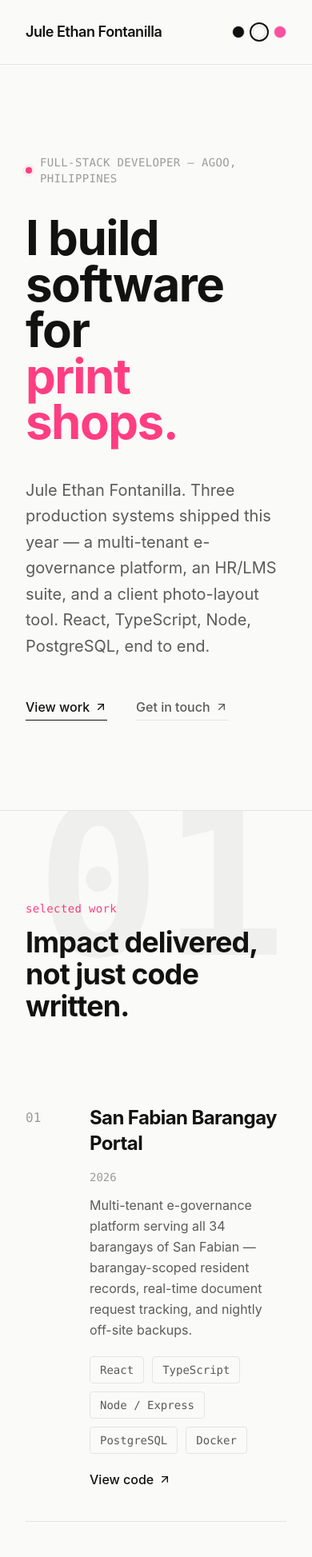
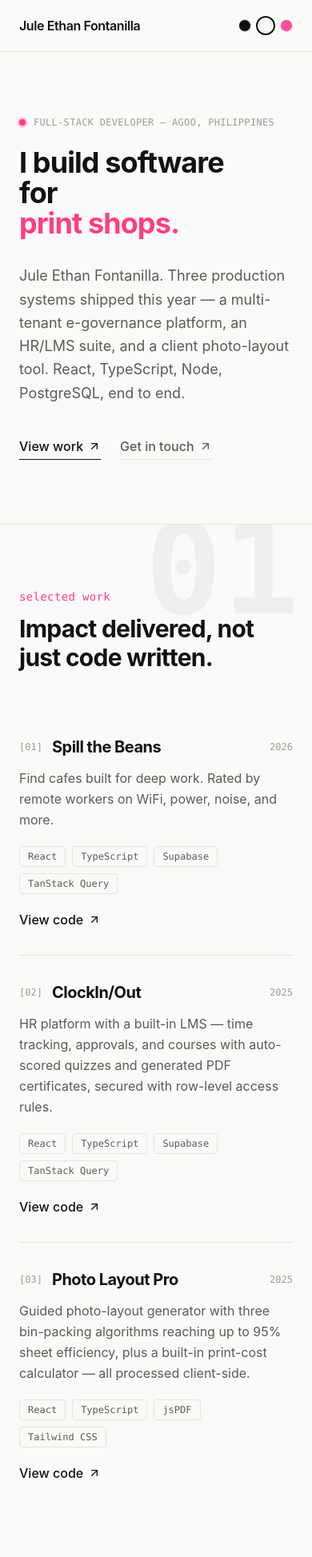
Before and after one commit to ithereforedontknow/cli-portfolio, a React (Vite) app: page / in a window 390 px wide. Shown: the top 1947 px of the page at 80% size. Built offline with nearby package versions, Linux system fonts and the light colour scheme; a web font is replaced by a local one.

Commit message:
redesign

```diff
--- a/src/App.jsx
+++ b/src/App.jsx
@@ -7,12 +7,12 @@ const THEMES = ["dark", "light", "pink"];
 const PROJECTS = [
   {
     index: "01",
-    title: "San Fabian Barangay Portal",
+    title: "Spill the Beans",
     year: "2026",
     description:
-      "Multi-tenant e-governance platform serving all 34 barangays of San Fabian — barangay-scoped resident records, real-time document request tracking, and nightly off-site backups.",
-    tags: ["React", "TypeScript", "Node / Express", "PostgreSQL", "Docker"],
-    href: "https://github.com/ithereforedontknow/barangay-portal",
+      "Find cafes built for deep work. Rated by remote workers on WiFi, power, noise, and more.",
+    tags: ["React", "TypeScript","Supabase", "TanStack Query"],
+    href: "https://github.com/ithereforedontknow/spillthebeans",
   },
   {
     index: "02",
@@ -21,7 +21,7 @@ const PROJECTS = [
     description:
       "HR platform with a built-in LMS — time tracking, approvals, and courses with auto-scored quizzes and generated PDF certificates, secured with row-level access rules.",
     tags: ["React", "TypeScript", "Supabase", "TanStack Query"],
-    href: "https://github.com/ithereforedontknow/clockin-clockout",
+    href: "https://github.com/ithereforedontknow/clockinout",
   },
   {
     index: "03",
@@ -30,13 +30,13 @@ const PROJECTS = [
     description:
       "Guided photo-layout generator with three bin-packing algorithms reaching up to 95% sheet efficiency, plus a built-in print-cost calculator — all processed client-side.",
     tags: ["React", "TypeScript", "jsPDF", "Tailwind CSS"],
-    href: "https://github.com/ithereforedontknow/printer-ni-ethan",
+    href: "https://github.com/ithereforedontknow/photo-layout-pro",
   },
 ];
 
 const EXPERIENCE = [
   {
-    date: "March 2026 — Present",
+    date: "Jan 2026 — Present",
     role: "Government Internship Program (GIP)",
     org: "LGU — Agoo, La Union",
     detail:
@@ -53,7 +53,6 @@ const EXPERIENCE = [
 
 /* ---------------------------------------------------------------------
    RotatingText — from React Bits, ported as-is (JS + CSS variant).
-   Requires the "motion" package: npm install motion
 --------------------------------------------------------------------- */
 function cn(...classes) {
   return classes.filter(Boolean).join(" ");
@@ -233,19 +232,19 @@ export default function App() {
   const scrollToTop = () => window.scrollTo({ top: 0, behavior: "smooth" });
 
   return (
-    <div data-theme={theme} className="min-h-screen bg-bg text-ink font-sans antialiased transition-colors duration-300">
+    <div data-theme={theme} className="min-h-screen bg-bg text-ink font-sans antialiased transition-colors duration-300 overflow-x-hidden">
       {/* NAV */}
       <nav className="sticky top-0 z-30 bg-bg/95 backdrop-blur border-b border-hairline">
-        <div className="max-w-5xl mx-auto px-8 h-20 flex items-center justify-between">
-          <a href="#" className="font-semibold text-lg tracking-tight text-ink">
+        <div className="max-w-5xl mx-auto px-6 sm:px-8 h-16 sm:h-20 flex items-center justify-between">
+          <a href="#" className="font-semibold text-base sm:text-lg tracking-tight text-ink truncate mr-4">
             Jule Ethan Fontanilla
           </a>
-          <div className="hidden md:flex items-center gap-9 font-mono text-sm text-muted">
+          <div className="hidden md:flex items-center gap-8 font-mono text-sm text-muted">
             <a href="#work" className="hover:text-ink transition-colors">work</a>
             <a href="#about" className="hover:text-ink transition-colors">about</a>
             <a href="#contact" className="hover:text-ink transition-colors">contact</a>
           </div>
-          <div className="flex items-center gap-2.5">
+          <div className="flex items-center gap-2.5 shrink-0">
             {THEMES.map((t) => (
               <button
                 key={t}
@@ -266,8 +265,8 @@ export default function App() {
       </nav>
 
       {/* HERO */}
-      <section className="max-w-5xl mx-auto px-8 pt-28 md:pt-36 pb-28 md:pb-32">
-        <p className="flex items-center gap-2.5 font-mono text-sm text-dim tracking-wide mb-9">
+      <section className="max-w-5xl mx-auto px-6 sm:px-8 pt-20 sm:pt-28 md:pt-36 pb-20 sm:pb-28 md:pb-32">
+        <p className="flex items-center gap-2.5 font-mono text-xs sm:text-sm text-dim tracking-wide mb-6 sm:mb-9">
           <span className="relative flex h-2 w-2">
             <span className="absolute inline-flex h-full w-full animate-ping rounded-full bg-accent opacity-75" />
             <span className="relative inline-flex h-2 w-2 rounded-full bg-accent" />
@@ -275,7 +274,7 @@ export default function App() {
           FULL-STACK DEVELOPER — AGOO, PHILIPPINES
         </p>
 
-        <h1 className="text-6xl sm:text-7xl md:text-8xl font-bold tracking-tight leading-[0.96] mb-10 max-w-4xl">
+        <h1 className="text-4xl sm:text-6xl md:text-7xl lg:text-8xl font-bold tracking-tight leading-[1.05] sm:leading-[0.96] mb-8 sm:mb-10 max-w-4xl">
           I build software
           <br />
           for{" "}
@@ -292,13 +291,13 @@ export default function App() {
           />
         </h1>
 
-        <p className="text-xl md:text-2xl text-muted max-w-2xl leading-relaxed mb-12">
+        <p className="text-lg sm:text-xl md:text-2xl text-muted max-w-2xl leading-relaxed mb-10 sm:mb-12">
           Jule Ethan Fontanilla. Three production systems shipped this year —
           a multi-tenant e-governance platform, an HR/LMS suite, and a client
           photo-layout tool. React, TypeScript, Node, PostgreSQL, end to end.
         </p>
 
-        <div className="flex flex-wrap gap-9">
+        <div className="flex flex-wrap gap-6 sm:gap-9">
           <a
             href="#work"
             className="inline-flex items-center gap-1.5 text-base font-medium text-ink border-b border-ink pb-1 hover:opacity-70 transition-opacity"
@@ -316,13 +315,13 @@ export default function App() {
 
       {/* WORK */}
       <section id="work" className="relative overflow-hidden border-t border-hairline">
-        <span className="pointer-events-none select-none absolute -top-10 right-8 font-mono font-semibold text-[260px] leading-none text-ink opacity-[0.045]">
+        <span className="pointer-events-none select-none absolute -top-6 sm:-top-10 right-4 sm:right-8 font-mono font-semibold text-[160px] sm:text-[220px] md:text-[260px] leading-none text-ink opacity-[0.045]">
           01
         </span>
-        <div className="max-w-5xl mx-auto px-8 py-28 md:py-36">
-          <div className="mb-16">
+        <div className="max-w-5xl mx-auto px-6 sm:px-8 py-20 sm:py-28 md:py-36">
+          <div className="mb-12 sm:mb-16">
             <p className="font-mono text-sm text-accent tracking-wide mb-3">selected work</p>
-            <h2 className="text-4xl md:text-5xl font-bold tracking-tight">
+            <h2 className="text-3xl sm:text-4xl md:text-5xl font-bold tracking-tight">
               Impact delivered, not just code written.
             </h2>
           </div>
@@ -332,24 +331,27 @@ export default function App() {
               <div
                 key={p.title}
                 className={cn(
-                  "grid grid-cols-[56px_1fr] gap-6 py-10",
+                  "grid grid-cols-1 sm:grid-cols-[48px_1fr] md:grid-cols-[56px_1fr] gap-4 sm:gap-6 py-8 sm:py-10",
                   i !== 0 && "border-t border-hairline"
                 )}
               >
-                <div className="font-mono text-base text-dim pt-1">{p.index}</div>
+                <div className="font-mono text-sm sm:text-base text-dim pt-1 hidden sm:block">{p.index}</div>
                 <div>
                   <div className="flex items-baseline justify-between gap-4 flex-wrap mb-3">
-                    <h3 className="text-2xl md:text-3xl font-bold tracking-tight">{p.title}</h3>
-                    <span className="font-mono text-sm text-dim">{p.year}</span>
+                    <div className="flex items-center gap-3">
+                      <span className="font-mono text-xs sm:text-sm text-dim sm:hidden">[{p.index}]</span>
+                      <h3 className="text-xl sm:text-2xl md:text-3xl font-bold tracking-tight">{p.title}</h3>
                     </div>
-                  <p className="text-base md:text-lg text-muted max-w-2xl leading-relaxed mb-5">
+                    <span className="font-mono text-xs sm:text-sm text-dim">{p.year}</span>
+                  </div>
+                  <p className="text-base sm:text-lg text-muted max-w-2xl leading-relaxed mb-5">
                     {p.description}
                   </p>
-                  <div className="flex flex-wrap gap-2.5 mb-5">
+                  <div className="flex flex-wrap gap-2 mb-5">
                     {p.tags.map((t) => (
                       <span
                         key={t}
-                        className="font-mono text-sm text-muted border border-hairline rounded px-3 py-1.5"
+                        className="font-mono text-xs sm:text-sm text-muted border border-hairline rounded px-2.5 sm:px-3 py-1 sm:py-1.5"
                       >
                         {t}
                       </span>
@@ -372,13 +374,13 @@ export default function App() {
 
       {/* ABOUT / EXPERIENCE + SKILLS */}
       <section id="about" className="relative overflow-hidden border-t border-hairline">
-        <span className="pointer-events-none select-none absolute -top-10 right-8 font-mono font-semibold text-[260px] leading-none text-ink opacity-[0.045]">
+        <span className="pointer-events-none select-none absolute -top-6 sm:-top-10 right-4 sm:right-8 font-mono font-semibold text-[160px] sm:text-[220px] md:text-[260px] leading-none text-ink opacity-[0.045]">
           02
         </span>
-        <div className="max-w-5xl mx-auto px-8 py-28 md:py-36">
-          <div className="mb-16">
+        <div className="max-w-5xl mx-auto px-6 sm:px-8 py-20 sm:py-28 md:py-36">
+          <div className="mb-12 sm:mb-16">
             <p className="font-mono text-sm text-accent tracking-wide mb-3">background</p>
-            <h2 className="text-4xl md:text-5xl font-bold tracking-tight">Professional timeline</h2>
+            <h2 className="text-3xl sm:text-4xl md:text-5xl font-bold tracking-tight">Professional timeline</h2>
           </div>
 
           <div>
@@ -386,41 +388,41 @@ export default function App() {
               <div
                 key={e.role}
                 className={cn(
-                  "grid grid-cols-1 sm:grid-cols-[200px_1fr] gap-3 sm:gap-8 py-10",
+                  "grid grid-cols-1 sm:grid-cols-[180px_1fr] md:grid-cols-[200px_1fr] gap-2 sm:gap-8 py-8 sm:py-10",
                   i !== 0 && "border-t border-hairline"
                 )}
               >
-                <div className="font-mono text-sm text-dim pt-1">{e.date}</div>
+                <div className="font-mono text-xs sm:text-sm text-dim pt-1">{e.date}</div>
                 <div>
-                  <h3 className="text-xl md:text-2xl font-bold tracking-tight mb-1">{e.role}</h3>
-                  <p className="text-base text-dim mb-3">{e.org}</p>
+                  <h3 className="text-lg sm:text-xl md:text-2xl font-bold tracking-tight mb-1">{e.role}</h3>
+                  <p className="text-sm sm:text-base text-dim mb-3">{e.org}</p>
                   <p className="text-base md:text-lg text-muted leading-relaxed">{e.detail}</p>
                 </div>
               </div>
             ))}
           </div>
 
-          <div className="mt-16 pt-12 border-t border-hairline space-y-5">
-            <div className="flex flex-wrap items-baseline gap-3">
+          <div className="mt-12 sm:mt-16 pt-10 sm:pt-12 border-t border-hairline space-y-5">
+            <div className="flex flex-col sm:flex-row sm:items-baseline gap-2 sm:gap-3">
               <span className="font-mono text-sm text-dim min-w-[92px]">Core</span>
               <div className="flex flex-wrap gap-x-2 gap-y-2">
                 {["React", "TypeScript", "Node.js / Express", "PostgreSQL", "Docker", "Tailwind CSS"].map(
                   (s, i, arr) => (
                     <span key={s} className="text-base text-ink">
                       {s}
-                      {i !== arr.length - 1 && <span className="text-dim ml-2">·</span>}
+                      {i !== arr.length - 1 && <span className="text-dim ml-2 hidden sm:inline">·</span>}
                     </span>
                   )
                 )}
               </div>
             </div>
-            <div className="flex flex-wrap items-baseline gap-3">
+            <div className="flex flex-col sm:flex-row sm:items-baseline gap-2 sm:gap-3">
               <span className="font-mono text-sm text-dim min-w-[92px]">Exploring</span>
               <div className="flex flex-wrap gap-x-2 gap-y-2">
                 {["Next.js", "Supabase", "Drizzle ORM", "Socket.IO"].map((s, i, arr) => (
                   <span key={s} className="text-base text-ink">
                     {s}
-                    {i !== arr.length - 1 && <span className="text-dim ml-2">·</span>}
+                    {i !== arr.length - 1 && <span className="text-dim ml-2 hidden sm:inline">·</span>}
                   </span>
                 ))}
               </div>
@@ -431,26 +433,26 @@ export default function App() {
 
       {/* FOOTER */}
       <footer id="contact" className="relative overflow-hidden border-t border-hairline">
-              <span className="pointer-events-none select-none absolute -top-10 right-8 font-mono font-semibold text-[260px] leading-none text-ink opacity-[0.045]">
+        <span className="pointer-events-none select-none absolute -top-6 sm:-top-10 right-4 sm:right-8 font-mono font-semibold text-[160px] sm:text-[220px] md:text-[260px] leading-none text-ink opacity-[0.045]">
           03
         </span>
 
-              <div className="max-w-5xl mx-auto px-8 pt-28 md:pt-36 pb-14">
-                <div className="mb-16 max-w-2xl">
-                  <h3 className="text-3xl md:text-4xl font-bold tracking-tight mb-4">
+        <div className="max-w-5xl mx-auto px-6 sm:px-8 py-20 sm:py-28 md:py-36">
+          <div className="mb-12 sm:mb-16 max-w-2xl">
+            <h3 className="text-2xl sm:text-3xl md:text-4xl font-bold tracking-tight mb-4">
               Seeking full-stack roles or freelance web builds.
             </h3>
-                  <p className="text-lg text-muted leading-relaxed">
+            <p className="text-base sm:text-lg text-muted leading-relaxed">
               Ready to audit your current system or build your MVP from scratch. Response within 24 hours.
             </p>
           </div>
 
-                <div className="flex flex-wrap gap-10 mb-20">
+          <div className="flex flex-col sm:flex-row flex-wrap gap-6 sm:gap-10 mb-16 sm:mb-20">
             <a href="mailto:juleethan@gmail.com" className="flex items-center gap-2.5 text-base text-ink hover:opacity-70 transition-opacity">
-                    <Mail className="w-[18px] h-[18px] text-dim" /> juleethan@gmail.com
+              <Mail className="w-[18px] h-[18px] text-dim shrink-0" /> juleethan@gmail.com
             </a>
             <a href="tel:+639193694589" className="flex items-center gap-2.5 text-base text-ink hover:opacity-70 transition-opacity">
-                    <Phone className="w-[18px] h-[18px] text-dim" /> +63 919 369 4589
+              <Phone className="w-[18px] h-[18px] text-dim shrink-0" /> +63 919 369 4589
             </a>
             <a
               href="https://github.com/ithereforedontknow"
@@ -458,13 +460,13 @@ export default function App() {
               rel="noreferrer"
               className="flex items-center gap-2.5 text-base text-ink hover:opacity-70 transition-opacity"
             >
-                    <Github className="w-[18px] h-[18px] text-dim" /> GitHub
+              <Github className="w-[18px] h-[18px] text-dim shrink-0" /> GitHub
             </a>
           </div>
 
           <div className="flex items-center justify-between flex-wrap gap-3 pt-8 border-t border-hairline font-mono text-sm text-dim">
             <p className="m-0">© {new Date().getFullYear()} Jule Ethan Fontanilla</p>
-                  <button onClick={scrollToTop} className="flex items-center gap-1.5 hover:text-ink transition-colors">
+            <button onClick={scrollToTop} className="flex items-center gap-1.5 hover:text-ink transition-colors cursor-pointer">
               Back to top <ArrowUp className="w-3.5 h-3.5" />
             </button>
           </div>
```
Lines whose indentation alone changed are shown as unchanged.
